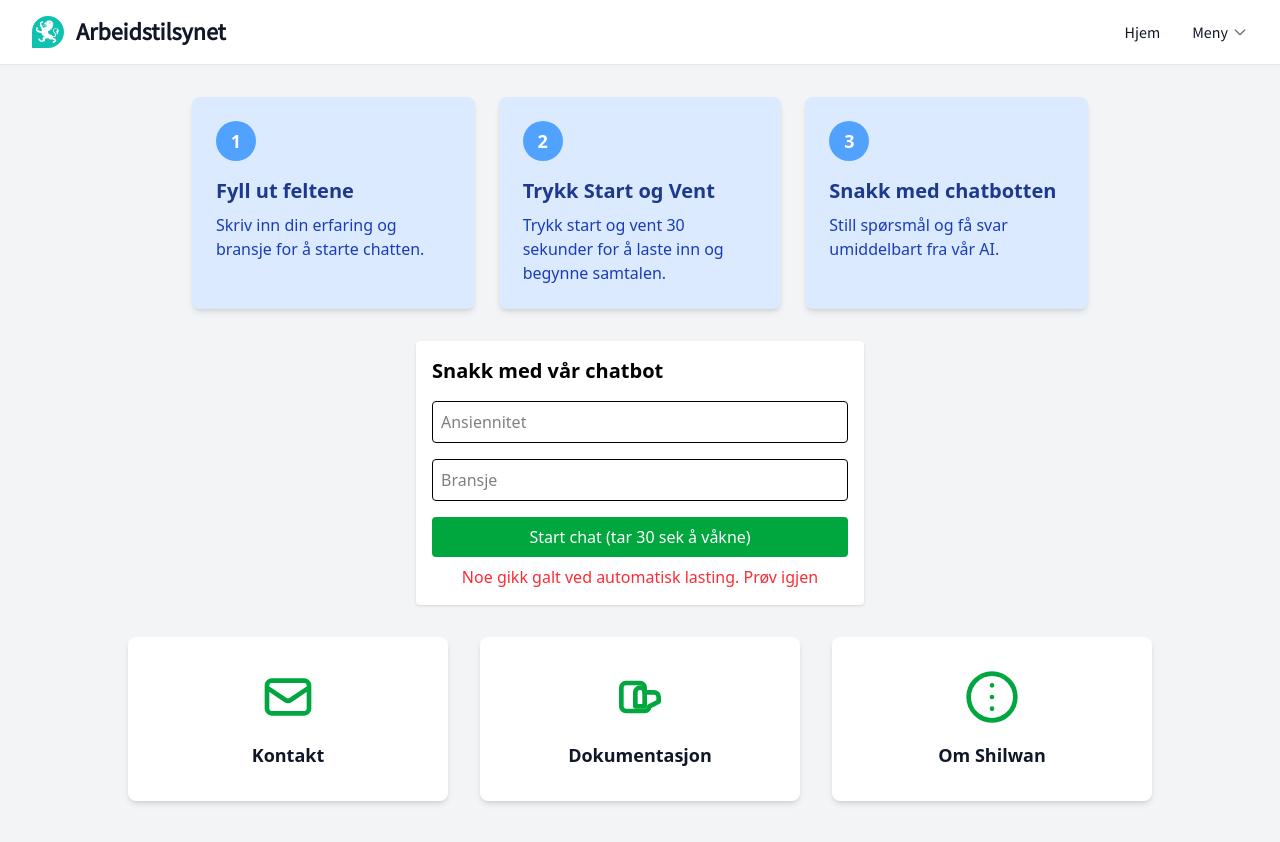
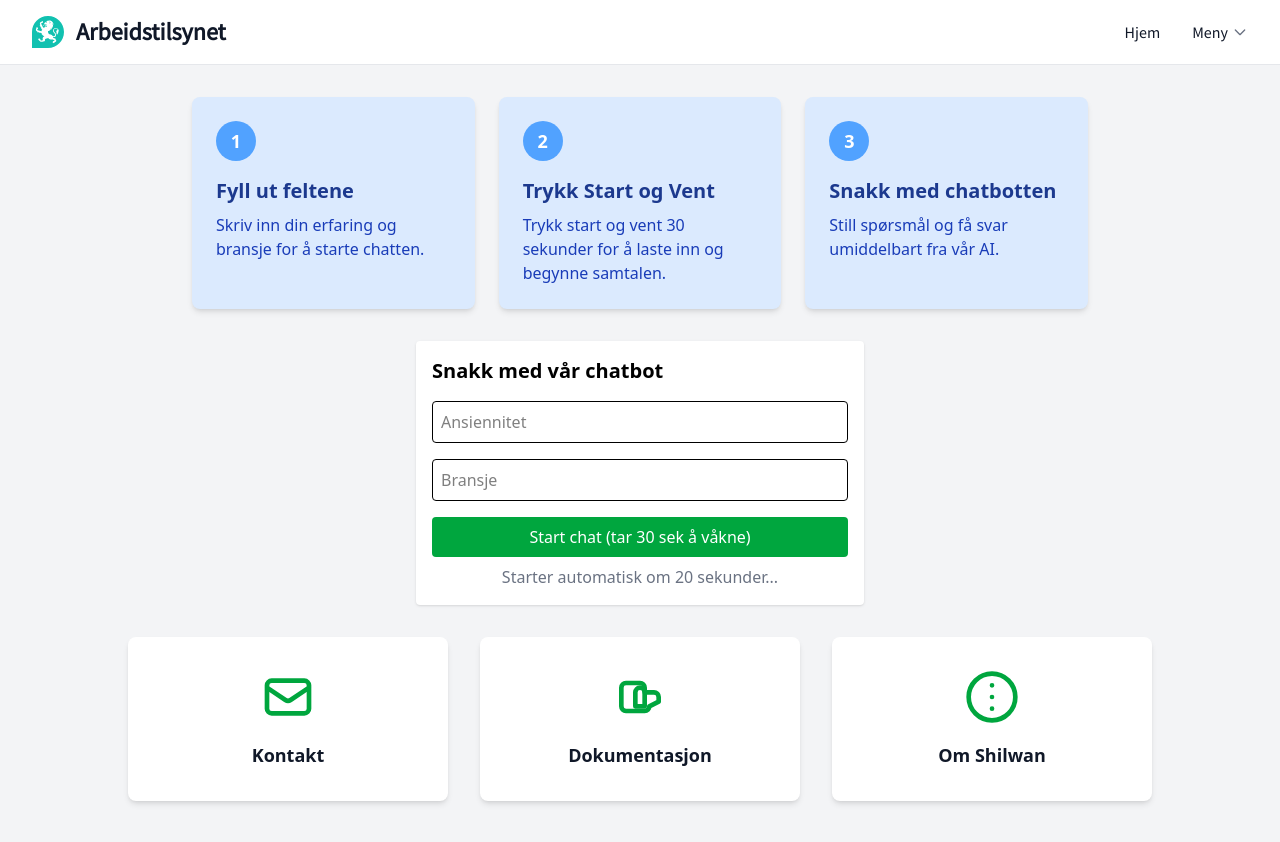
Before and after one commit to thewanish/limeprosjekt, a Vue app: page / in a window 1280 px wide. Shown: the top 842 px of the page. Built offline with nearby package versions, Linux system fonts and the light colour scheme; no server answers.

Commit message:
legger til bug fixes 3

```diff
--- a/src/views/HomeView.vue
+++ b/src/views/HomeView.vue
@@ -17,12 +17,18 @@ const name = ref('');
 const email = ref('');
 const loading = ref(false);
 const error = ref('');
+const autoLoading = ref(false);
 
-// Originale createUser, for manuell bruk via skjema
-const createUser = async () => {
-  if (!name.value.trim() || !email.value.trim()) {
-    error.value = 'Trenger navn og e-post';
-    return;
+const createUser = async (auto = false) => {
+  // Hvis automatisk kall, bruk dummy-data
+  if (auto) {
+    name.value = 'AutoUser';
+    email.value = 'auto@example.com';
+  } else {
+    if (!name.value.trim() || !email.value.trim()) {
+      error.value = 'Trenger navn og e-post';
+      return;
+    }
   }
 
   loading.value = true;
@@ -47,6 +53,9 @@ const createUser = async () => {
     error.value = 'Noe gikk galt. Prøv igjen';
   } finally {
     loading.value = false;
+    if (auto) {
+      autoLoading.value = false;
+    }
   }
 };
 
@@ -54,44 +63,20 @@ function handleLogin() {
   createUser();
 }
 
-// Automatisk kall i onMounted uten input (dummy data)
-onMounted(async () => {
+onMounted(() => {
   if (!isLoggedIn.value) {
-    loading.value = true;
-    error.value = '';
-
-    try {
-      const { data } = await axios.post(
-        `${import.meta.env.VITE_API_URL}/register-user`,
-        {
-          name: 'Automatisk bruker',
-          email: 'auto@bruker.no',
-        }
-      );
-
-      userStore.setUser({
-        userId: data.userId,
-        name: data.name,
-      });
-
-      router.push('/chat');
-    } catch (err) {
-      error.value = 'Noe gikk galt ved automatisk lasting. Prøv igjen';
-      loading.value = false; // La skjemaet vises hvis feil
-    }
+    autoLoading.value = true;
+    setTimeout(() => {
+      createUser(true);
+    }, 20000); // 20 sekunder delay
   }
 });
 </script>
 
 <template>
   <div class="min-h-screen bg-gray-100 p-8">
-    <!-- Vis loader ved automatisk lasting -->
-    <div v-if="loading && !isLoggedIn" class="text-center text-blue-600 text-lg mb-6">
-      Laster opplevelse og starter chatten...
-    </div>
-
-    <!-- Hvis ikke logget inn og ikke loading, vis skjema -->
-    <div v-if="!isLoggedIn && !loading" class="max-w-4xl mx-auto mb-8 grid grid-cols-1 sm:grid-cols-3 gap-6">
+    <!-- Step-by-step lyseblå ruter over login -->
+    <div v-if="!isLoggedIn" class="max-w-4xl mx-auto mb-8 grid grid-cols-1 sm:grid-cols-3 gap-6">
       <div class="bg-blue-100 rounded-lg p-6 shadow-md">
         <div class="w-10 h-10 flex items-center justify-center rounded-full bg-blue-400 text-white font-bold mb-4 text-lg">1</div>
         <h3 class="text-xl font-semibold mb-2 text-blue-900">Fyll ut feltene</h3>
@@ -109,7 +94,8 @@ onMounted(async () => {
       </div>
     </div>
 
-    <div v-if="!isLoggedIn && !loading" class="max-w-md mx-auto p-4 bg-white rounded shadow mb-8">
+    <!-- Innloggingsskjema -->
+    <div v-if="!isLoggedIn" class="max-w-md mx-auto p-4 bg-white rounded shadow mb-8">
       <h2 class="text-xl font-semibold mb-4">Snakk med vår chatbot</h2>
       <form @submit.prevent="handleLogin">
         <input
@@ -117,6 +103,7 @@ onMounted(async () => {
           type="text"
           placeholder="Ansiennitet"
           class="w-full p-2 mb-4 border rounded"
+          :disabled="autoLoading"
           required
         />
         <input
@@ -124,21 +111,23 @@ onMounted(async () => {
           type="text"
           placeholder="Bransje"
           class="w-full p-2 mb-4 border rounded"
+          :disabled="autoLoading"
           required
         />
         <button
           type="submit"
           class="w-full bg-green-600 hover:bg-green-700 text-white p-2 rounded transition"
-          :disabled="loading"
+          :disabled="loading || autoLoading"
         >
           {{ loading ? 'Laster..' : 'Start chat (tar 30 sek å våkne)' }}
         </button>
       </form>
       <p v-if="error" class="text-red-500 mt-2 text-center">{{ error }}</p>
+      <p v-if="autoLoading" class="text-center text-gray-500 mt-2">Starter automatisk om 20 sekunder...</p>
     </div>
 
-    <div v-if="!isLoggedIn && !loading" class="grid grid-cols-1 sm:grid-cols-3 gap-8 max-w-5xl mx-auto">
-      <!-- Resten av rutene dine som før -->
+    <!-- Tre større ruter nederst -->
+    <div v-if="!isLoggedIn" class="grid grid-cols-1 sm:grid-cols-3 gap-8 max-w-5xl mx-auto">
       <router-link
         to="/contact"
         class="flex flex-col items-center bg-white rounded-lg shadow-md p-8 hover:shadow-lg transition-shadow hover:bg-green-50 hover:ring-2 hover:ring-green-500"
```
